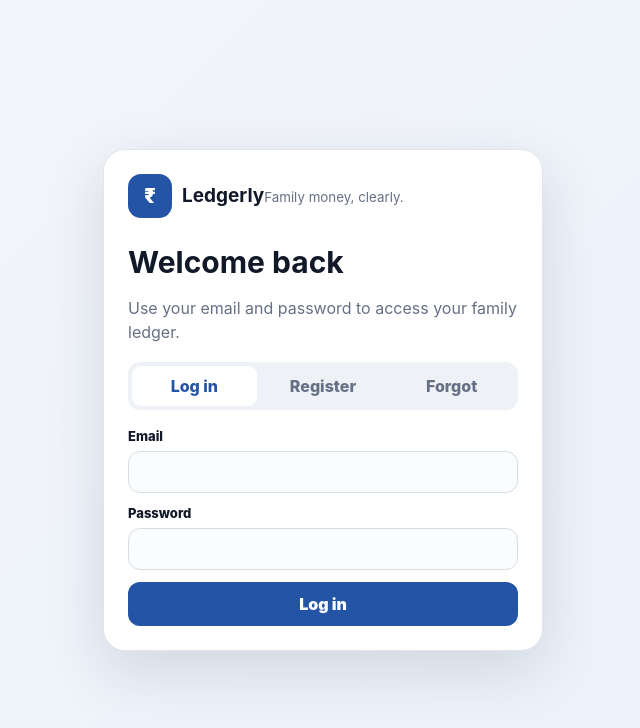
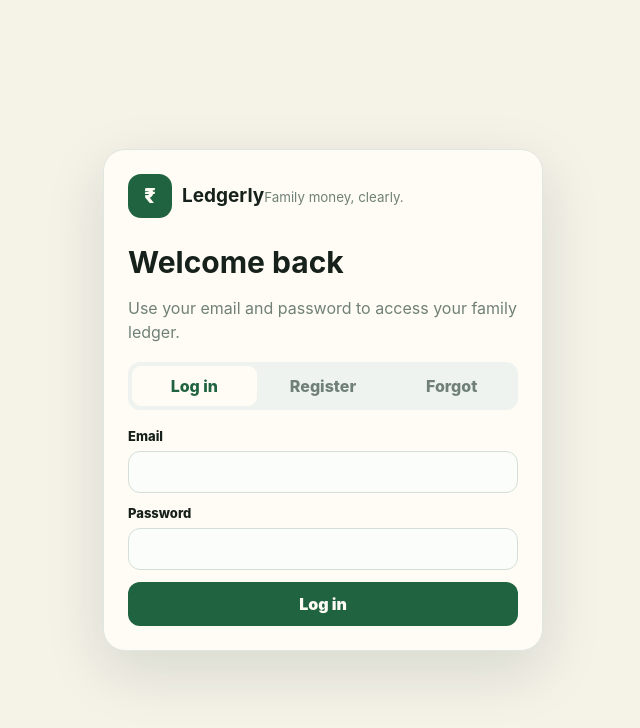
Before and after one commit to vivk29/ledgerly-family-expense-manager, a Next.js app: page / in a window 1280 px wide. Shown: the top 728 px of the page, without its empty margins (317-957 px from the left). Built offline with nearby package versions, Linux system fonts and the light colour scheme; no server answers.

Commit message:
fix: harden Supabase password recovery and match Ledgerly theme

```diff
--- a/app/AuthGate.tsx
+++ b/app/AuthGate.tsx
@@ -16,13 +16,29 @@ export default function AuthGate({ children }: { children: React.ReactNode }) {
 
   useEffect(() => {
     let active = true;
-    const recoveryInUrl = new URLSearchParams(window.location.search).get('recovery') === '1';
-    supabase.auth.getSession().then(({ data }) => {
+    const url = new URL(window.location.href);
+    const hasRecoveryHash = url.hash.includes('type=recovery') || url.hash.includes('access_token=');
+    const hasRecoveryFlag = url.searchParams.get('recovery') === '1';
+    const recoveryCode = url.searchParams.get('code');
+
+    const finishReady = (nextSession: any) => {
       if (!active) return;
-      setSession(data.session);
-      if (recoveryInUrl) setMode('reset');
+      setSession(nextSession);
+      if (hasRecoveryFlag || hasRecoveryHash || !!recoveryCode) setMode('reset');
       setReady(true);
-    });
+    };
+
+    const start = async () => {
+      if (recoveryCode) {
+        const { data } = await supabase.auth.exchangeCodeForSession(recoveryCode);
+        finishReady(data?.session || null);
+      } else {
+        const { data } = await supabase.auth.getSession();
+        finishReady(data.session);
+      }
+    };
+    start();
+
     const { data: { subscription } } = supabase.auth.onAuthStateChange((event, next) => {
       if (!active) return;
       setSession(next);
@@ -65,7 +81,8 @@ export default function AuthGate({ children }: { children: React.ReactNode }) {
     const { error } = await supabase.auth.updateUser({ password });
     setBusy(false);
     if (error) { setMessage(error.message); return; }
-    setPassword(''); setPassword2(''); setMessage('Password updated successfully.');
+    await supabase.auth.signOut();
+    setPassword(''); setPassword2(''); setMode('login'); setMessage('Password updated successfully. You can now log in with your new password.');
   }
 
   if (!ready) return <div style={overlay}><div style={card}><div style={logo}>₹</div><h2 style={{ margin: 0 }}>Ledgerly</h2><p style={muted}>Checking your secure session…</p></div></div>;
@@ -87,20 +104,19 @@ export default function AuthGate({ children }: { children: React.ReactNode }) {
       {mode === 'forgot' && <form onSubmit={forgot} style={form}><label style={label}>Email<input style={input} type="email" required value={email} onChange={e => setEmail(e.target.value)} autoComplete="email" /></label><button style={primary} disabled={busy}>{busy ? 'Sending…' : 'Send reset email'}</button></form>}
       {mode === 'reset' && <form onSubmit={reset} style={form}><label style={label}>New password<input style={input} type="password" required minLength={6} value={password} onChange={e => setPassword(e.target.value)} autoComplete="new-password" /></label><label style={label}>Confirm new password<input style={input} type="password" required minLength={6} value={password2} onChange={e => setPassword2(e.target.value)} autoComplete="new-password" /></label><button style={primary} disabled={busy}>{busy ? 'Updating…' : 'Update password'}</button></form>}
       {message && <div style={notice}>{message}</div>}
-      {mode === 'reset' && message === 'Password updated successfully.' && <button type="button" onClick={() => { setMode('login'); setMessage('You can now log in with your new password.'); }} style={{ ...primary, marginTop: 12, width: '100%' }}>Continue to login</button>}
     </div>
   </div>;
 }
 
-const overlay: React.CSSProperties = { position: 'fixed', inset: 0, zIndex: 1000, display: 'grid', placeItems: 'center', padding: 20, background: 'linear-gradient(135deg,#f4f6f9,#eaf1fc)' };
-const card: React.CSSProperties = { width: 'min(440px,100%)', background: '#fff', border: '1px solid #e2e6ec', borderRadius: 22, padding: 24, boxShadow: '0 20px 60px #17203322', color: '#111827' };
+const overlay: React.CSSProperties = { position: 'fixed', inset: 0, zIndex: 1000, display: 'grid', placeItems: 'center', padding: 20, background: 'var(--bg)' };
+const card: React.CSSProperties = { width: 'min(440px,100%)', background: 'var(--surface)', border: '1px solid var(--border)', borderRadius: 22, padding: 24, boxShadow: '0 20px 60px var(--shadow)', color: 'var(--text)' };
 const brand: React.CSSProperties = { display: 'flex', alignItems: 'center', gap: 10 };
-const logo: React.CSSProperties = { width: 44, height: 44, display: 'grid', placeItems: 'center', borderRadius: 13, background: '#2454a6', color: '#fff', fontWeight: 900, fontSize: 20 };
-const muted: React.CSSProperties = { color: '#667085', lineHeight: 1.5 };
-const tabs: React.CSSProperties = { display: 'grid', gridTemplateColumns: 'repeat(3,1fr)', gap: 4, padding: 4, background: '#eef2f7', borderRadius: 12, margin: '18px 0' };
-const tab = (on: boolean): React.CSSProperties => ({ border: 0, borderRadius: 9, padding: 10, fontWeight: 800, background: on ? '#fff' : 'transparent', color: on ? '#2454a6' : '#667085' });
+const logo: React.CSSProperties = { width: 44, height: 44, display: 'grid', placeItems: 'center', borderRadius: 13, background: 'var(--accent)', color: 'var(--on-accent)', fontWeight: 900, fontSize: 20 };
+const muted: React.CSSProperties = { color: 'var(--muted)', lineHeight: 1.5 };
+const tabs: React.CSSProperties = { display: 'grid', gridTemplateColumns: 'repeat(3,1fr)', gap: 4, padding: 4, background: 'var(--seg-bg)', borderRadius: 12, margin: '18px 0' };
+const tab = (on: boolean): React.CSSProperties => ({ border: 0, borderRadius: 9, padding: 10, fontWeight: 800, background: on ? 'var(--surface)' : 'transparent', color: on ? 'var(--accent)' : 'var(--muted)' });
 const form: React.CSSProperties = { display: 'grid', gap: 12, marginTop: 18 };
 const label: React.CSSProperties = { display: 'grid', gap: 7, fontSize: 13, fontWeight: 800 };
-const input: React.CSSProperties = { width: '100%', boxSizing: 'border-box', border: '1px solid #d6dce4', borderRadius: 12, padding: 12, background: '#fbfcfe', color: '#111827' };
-const primary: React.CSSProperties = { border: 0, borderRadius: 12, padding: 12, background: '#2454a6', color: '#fff', fontWeight: 900 };
-const notice: React.CSSProperties = { marginTop: 14, padding: 11, borderRadius: 12, background: '#e8f1fb', border: '1px solid #c6dcf5', color: '#215a9c', fontSize: 13 };
+const input: React.CSSProperties = { width: '100%', boxSizing: 'border-box', border: '1px solid var(--input-border)', borderRadius: 12, padding: 12, background: 'var(--input-bg)', color: 'var(--text)' };
+const primary: React.CSSProperties = { border: 0, borderRadius: 12, padding: 12, background: 'var(--accent)', color: 'var(--on-accent)', fontWeight: 900 };
+const notice: React.CSSProperties = { marginTop: 14, padding: 11, borderRadius: 12, background: 'var(--notice-bg)', border: '1px solid var(--notice-border)', color: 'var(--notice-text)', fontSize: 13 };
```
